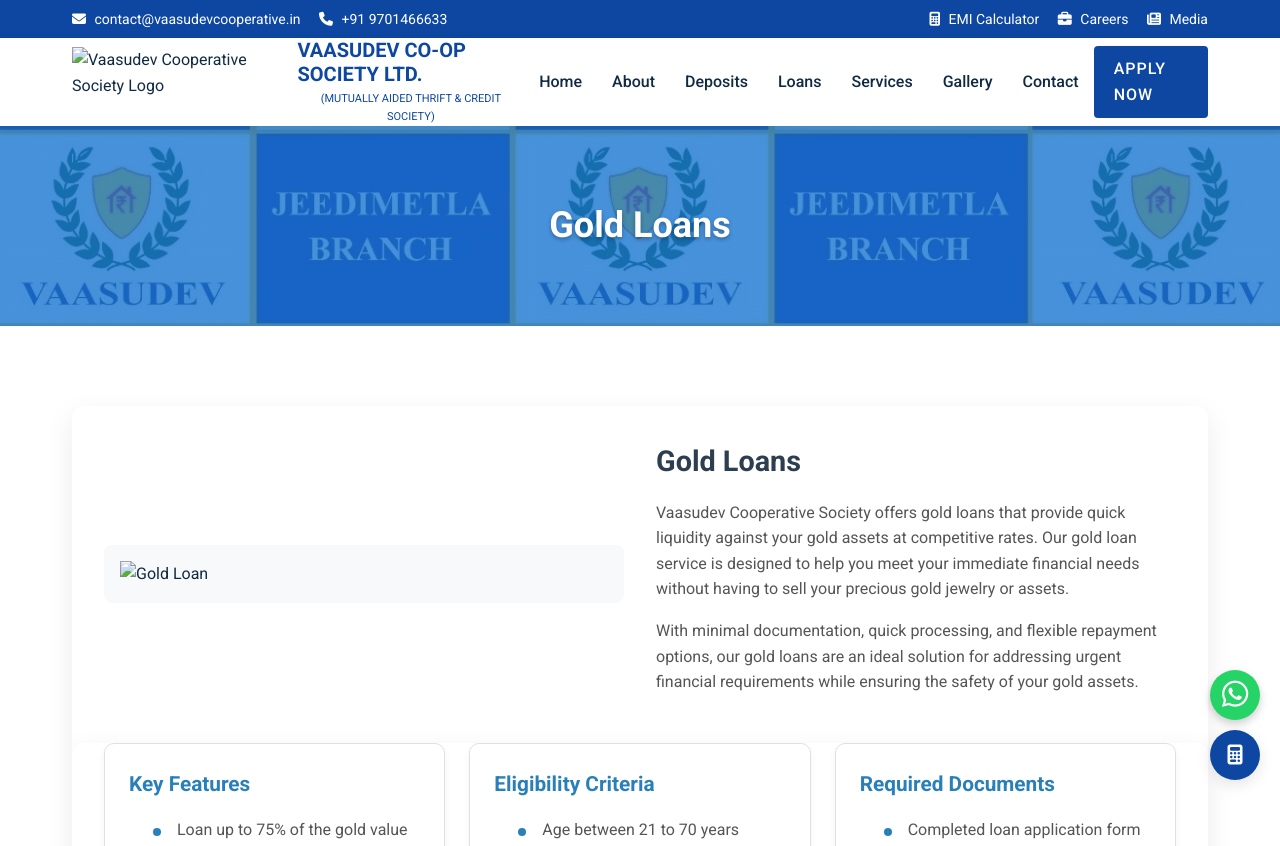
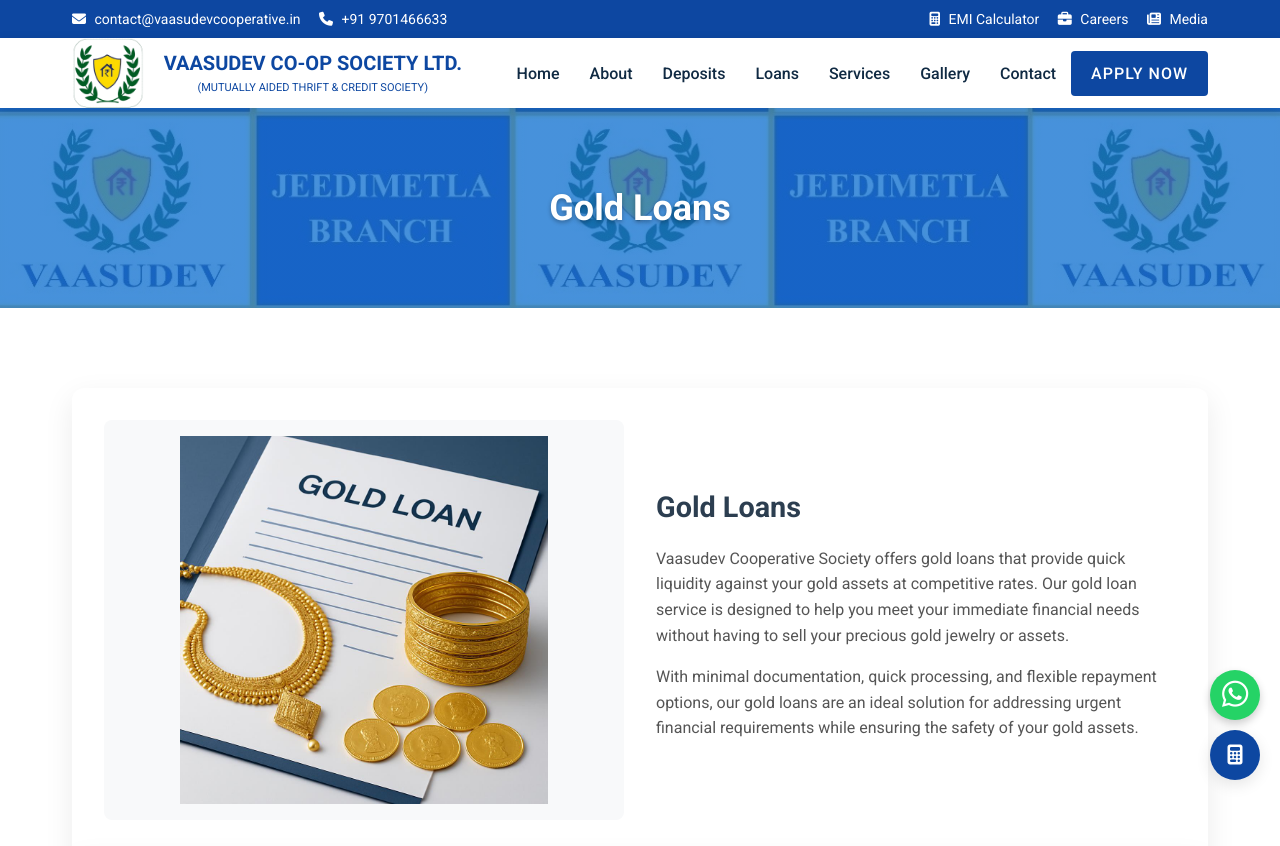
Before and after one commit to VaasudevMac/Website, a plain HTML site: page gold-loans.html in a window 1280 px wide. Shown: the top 846 px of the page. Drawn offline with Linux system fonts and the light colour scheme; files that its build step writes are made by us from their sources; files whose address does not match are found by name.

Commit message:
Update gold-loans.html

```diff
--- a/gold-loans.html
+++ b/gold-loans.html
@@ -5,7 +5,7 @@
     <meta charset="UTF-8">
     <meta name="viewport" content="width=device-width, initial-scale=1.0">
     <title>Home | Vaasudev Cooperative Society</title>
-    <link rel="stylesheet" href="css/style.css">
+    <link rel="stylesheet" href="style.css">
     <link rel="stylesheet" href="https://cdnjs.cloudflare.com/ajax/libs/font-awesome/6.4.0/css/all.min.css">
     <link href="https://fonts.googleapis.com/css2?family=Roboto:wght@300;400;500;700&display=swap" rel="stylesheet">
     <link rel="shortcut icon" type="image/x-icon" href="favicon.ico" />
@@ -32,7 +32,7 @@
     <header class="main-header">
         <div class="container header-container">
             <div class="logo">
-                <img src="images/Screenshot_2025-06-01_103023-removebg-preview.png"
+                <img src="Screenshot_2025-06-01_103023-removebg-preview.png"
                     alt="Vaasudev Cooperative Society Logo">
                 <div class="logo-text">
                     <h1>VAASUDEV CO-OP SOCIETY LTD.</h1>
@@ -103,7 +103,7 @@
             <div class="gold-loan-card">
                 <div class="gold-loan-header">
                     <div class="gold-loan-image">
-                        <img src="images/loans/gold-loan.jpg" alt="Gold Loan">
+                        <img src="gold-loan.jpg" alt="Gold Loan">
                     </div>
                     <div class="gold-loan-description">
                         <h2>Gold Loans</h2>
@@ -206,7 +206,7 @@
                         </li>
                         <li>
                             <i class="fas fa-phone"></i>
-                            <span>+91 7075489381</span>
+                            <span>+91 9701466633</span>
                         </li>
                         <li>
                             <i class="fas fa-envelope"></i>
@@ -232,7 +232,7 @@
     </div>
 
     <!-- JavaScript -->
-    <script src="js/main.js"></script>
+    <script src="main.js"></script>
     <script>
         document.addEventListener('DOMContentLoaded', function () {
             // Gold Loan Calculator
```
